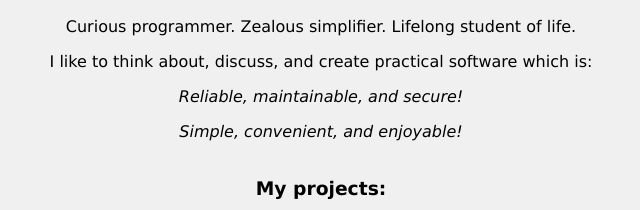
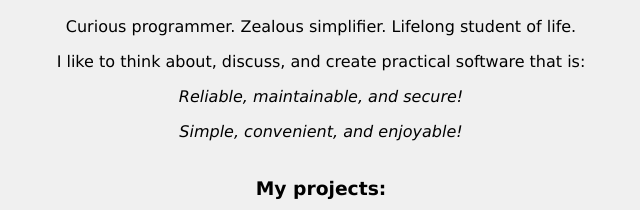
Before and after one commit to cneumanns/cneumanns.github.io, a plain HTML site: page docs/about/index.html in a window 1280 px wide. Shown: the part 307-517 px from the top of the page, 319-959 px from the left. Drawn offline with Linux system fonts and the light colour scheme.

Commit message:
index page changed

```diff
--- a/docs/about/index.html
+++ b/docs/about/index.html
@@ -19,7 +19,7 @@
             <h2>Christian Neumanns</h2>
 
             <p>Curious programmer. Zealous simplifier. Lifelong student of life.</p>
-            <p>I like to think about, discuss, and create practical software which is:</p>
+            <p>I like to think about, discuss, and create practical software that is:</p>
             <p><i>Reliable, maintainable, and secure!</i></p>
             <p><i>Simple, convenient, and enjoyable!</i></p>
 
```
